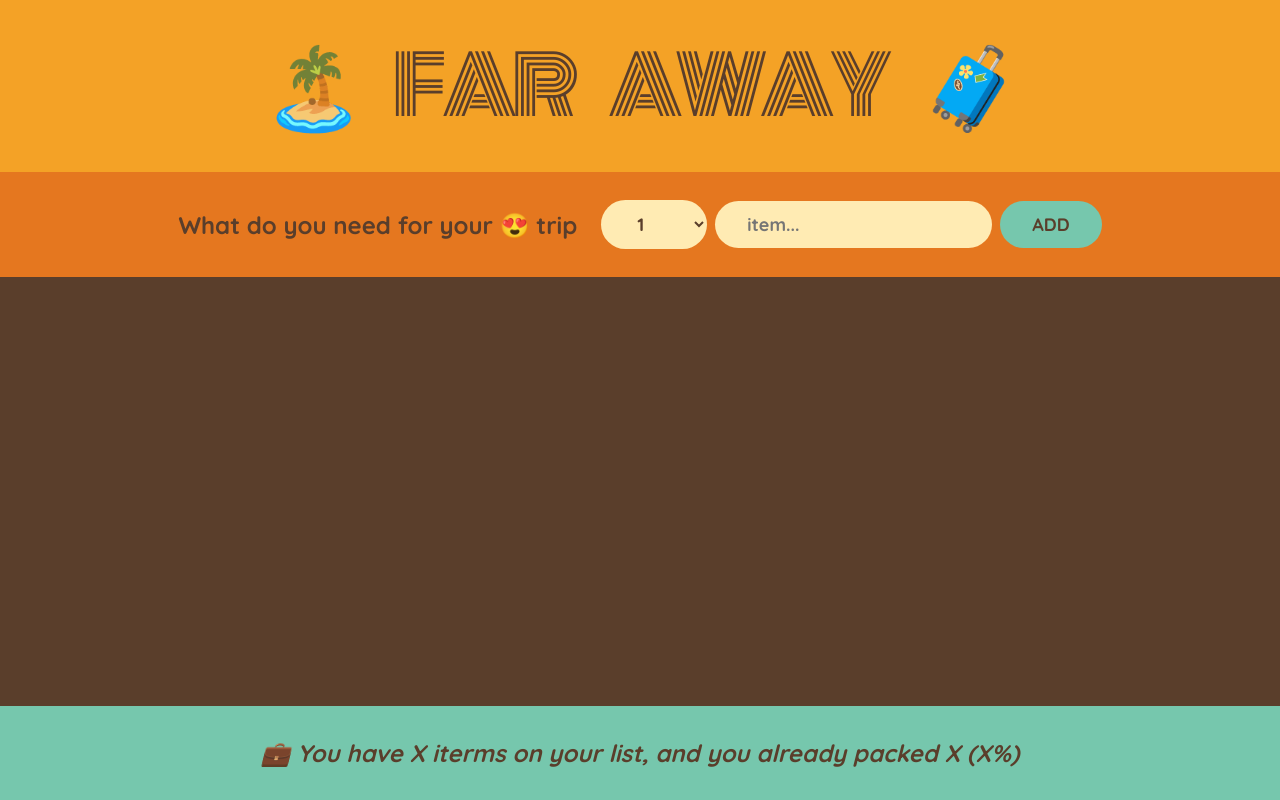
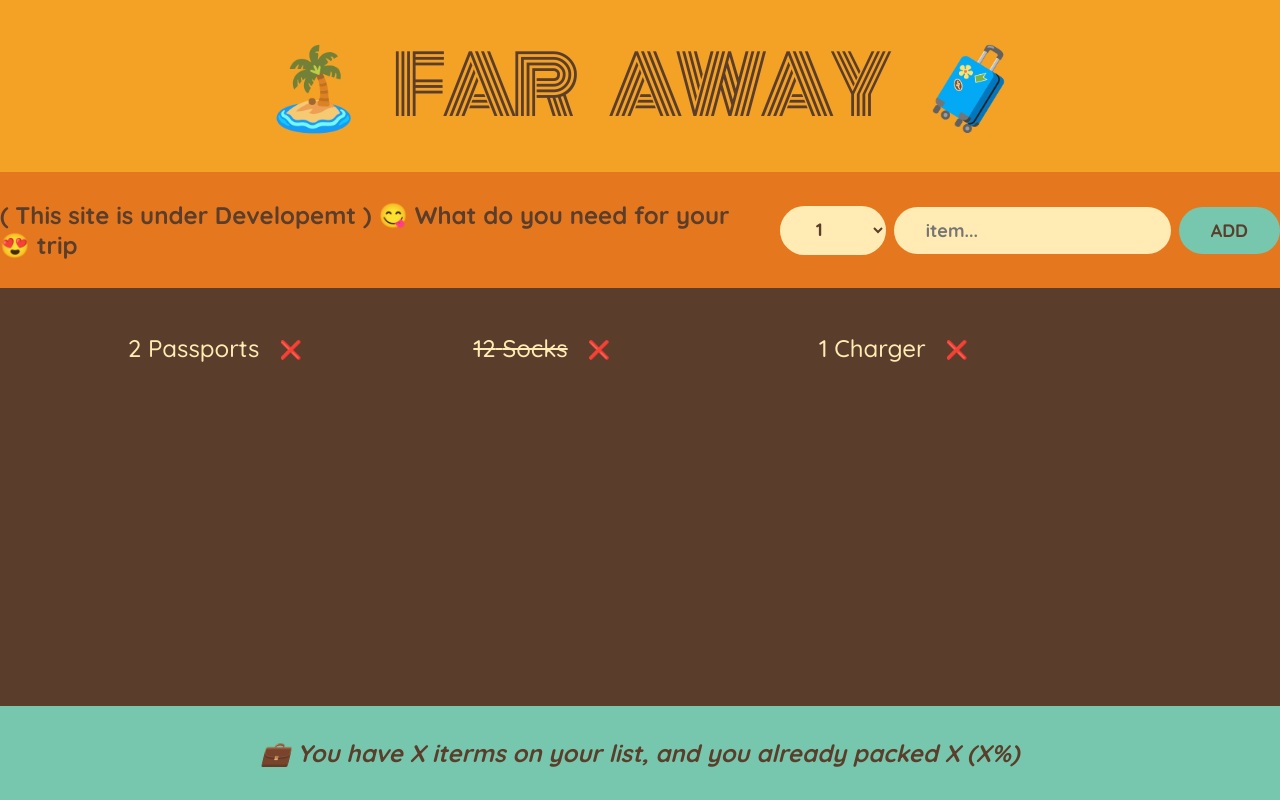
Before and after one commit to Hasib98/TRAVEL-LIST-REACT-PROJECT-02, a React (Create React App) app: page / in a window 1280 px wide. Built offline with nearby package versions, Linux system fonts and the light colour scheme.

Commit message:
DELETE ITEM FEARTURE ADDED

```diff
--- a/src/App.js
+++ b/src/App.js
@@ -4,20 +4,22 @@
   { id: 1, description: "Passports", quantity: 2, packed: false },
   { id: 2, description: "Socks", quantity: 12, packed: true },
   { id: 3, description: "Charger", quantity: 1, packed: false },
-  { id: 4, description: "Bedi", quantity: 1, packed: true },
 ];
 
 export default function App() {
-  const [items, setItems] = useState([]);
+  const [items, setItems] = useState(initialItems);
   function handleAddItems(item) {
     setItems((items) => [...items, item]);
+  }
+  function handleDeleteItem(id) {
+    setItems((items) => items.filter((item) => item.id !== id));
   }
 
   return (
     <div className="app">
       <Logo />
       <Form onAddItems={handleAddItems} />
-      <PackingList items={items} />
+      <PackingList items={items} onDeleteItem={handleDeleteItem} />
       <Stats />
     </div>
   );
@@ -46,7 +48,9 @@
   }
   return (
     <form className="add-form" onSubmit={hanndleSubmit}>
-      <h3>What do you need for your 😍 trip</h3>
+      <h3>
+        ( This site is under Developemt ) 😋 What do you need for your 😍 trip
+      </h3>
       <select
         value={quantity}
         onChange={(e) => setQuantity(Number(e.target.value))}
@@ -70,25 +74,25 @@
     </form>
   );
 }
-function PackingList({ items }) {
+function PackingList({ items, onDeleteItem }) {
   return (
     <div className="list">
       <ul>
         {items.map((item) => (
-          <Item item={item} key={item.id} />
+          <Item item={item} onDeleteItem={onDeleteItem} key={item.id} />
         ))}
       </ul>
     </div>
   );
 }
 
-function Item({ item }) {
+function Item({ item, onDeleteItem }) {
   return (
     <li>
       <span style={item.packed ? { textDecoration: "line-through" } : {}}>
         {item.quantity} {item.description}
       </span>
-      <button>❌</button>
+      <button onClick={() => onDeleteItem(item.id)}>❌</button>
     </li>
   );
 }
```
